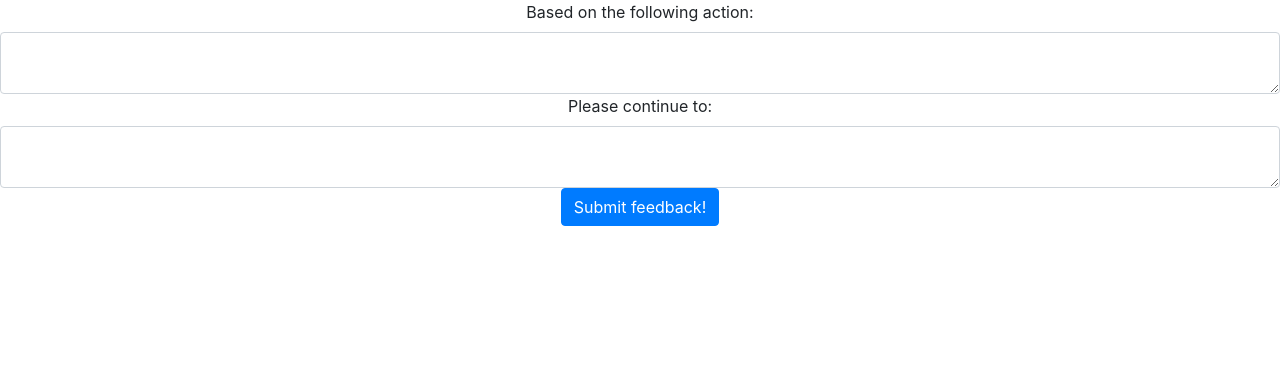
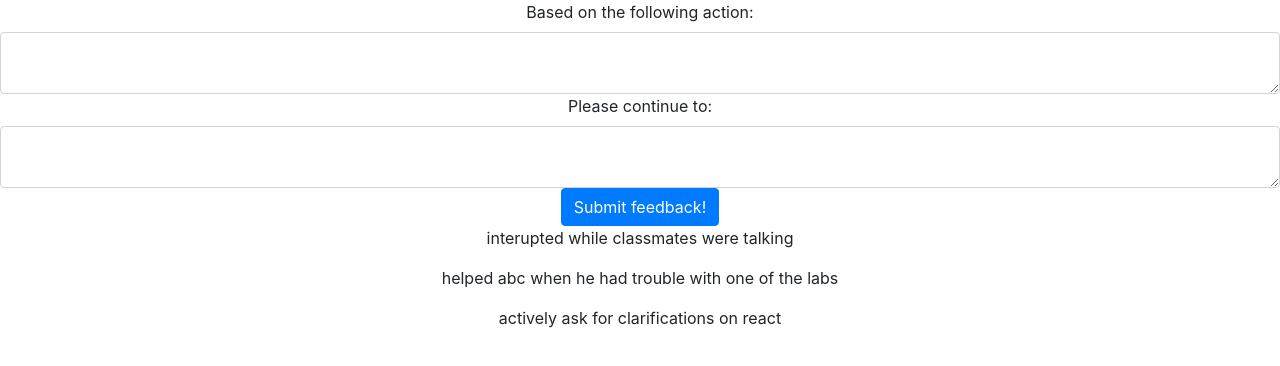
Before and after one commit to justintangjx/Team-Training_Check-in, a React (Create React App) app in the folder feedback-crm/: page / in a window 1280 px wide. Shown: the top 366 px of the page. Built offline with nearby package versions, Linux system fonts and the light colour scheme.

Commit message:
reflected past feedback

```diff
--- a/feedback-crm/src/App.js
+++ b/feedback-crm/src/App.js
@@ -1,7 +1,7 @@
 import React, { Component } from 'react';
 import './App.css';
 
-import FeedbackForm from './Components/feedbackForm/feedbackForm';
+
 import FeedbackBox from './Components/feedbackBox/feedbackBox';
 
 
--- a/feedback-crm/src/Components/feedbackBox/feedbackBox.js
+++ b/feedback-crm/src/Components/feedbackBox/feedbackBox.js
@@ -1,6 +1,8 @@
 import React, { Component } from "react";
 import { feedbackList } from "../../utils/seedData";
 import FeedbackForm from "../feedbackForm/feedbackForm";
+import FeedbackHistory from '../feedbackHistory/feedbackHistory';
+
 
 class FeedbackBox extends Component {
   constructor() {
@@ -28,6 +30,8 @@ class FeedbackBox extends Component {
           newFeedback={this.state.newFeedback}
           addFeedback={this.addFeedback.bind(this)}
         />
+        <FeedbackHistory
+        feedbackList={this.state.feedbackList} />
       </div>
     );
   }
--- a/feedback-crm/src/Components/feedbackHistory/feedbackHistory.js
+++ b/feedback-crm/src/Components/feedbackHistory/feedbackHistory.js
@@ -0,0 +1,13 @@
+import React from "react";
+import SingleFeedback from '../singleFeedback/singleFeedback';
+
+
+const FeedbackHistory = props => (
+  <div>
+    {props.feedbackList.map((feedback, i) => {
+      return <SingleFeedback key={i} feedback={feedback} />;
+    })}
+  </div>
+);
+
+export default FeedbackHistory;
--- /dev/null
+++ b/feedback-crm/src/Components/singleFeedback/singleFeedback.js
@@ -0,0 +1,37 @@
+import React, { Component } from "react";
+
+class SingleFeedback extends Component {
+  render() {
+    return (
+      <div className="feedback">
+        <p className="feedback-header">{this.props.feedback.action}</p>
+        <p className="feedback-body">{this.props.feedback.improvement}</p>
+        <div className="feedback-footer" />
+      </div>
+    );
+  }
+}
+
+export default SingleFeedback;
+
+
+
+
+
+
+
+
+
+// to put in feedback box: <PastFeedback
+// action="asdf" specAction="" />
+
+// retrieveFeedback() {
+//     -insert
+//     const feedbackList (an array of objects)
+// return feedbackList.map((feedback) => {
+//     return ( <Feedback action={feedback.author} specFeedback={feedback.specFeedback} key={feedback.id} />
+//     );
+// })
+// }
+// put in box after render (this.retrieveFeedback)
+// have a feedback count? {feedback.length} feedback
```
Also changed, not shown: feedback-crm/src/Components/feedbackHistory/singleFeedback.js (deleted, +0 -34 lines).
